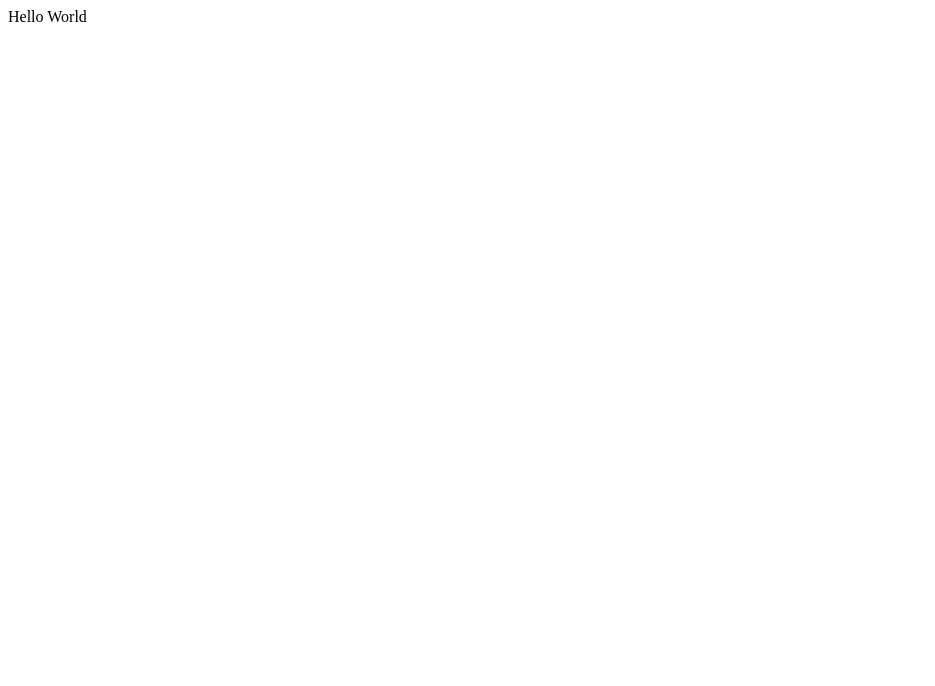
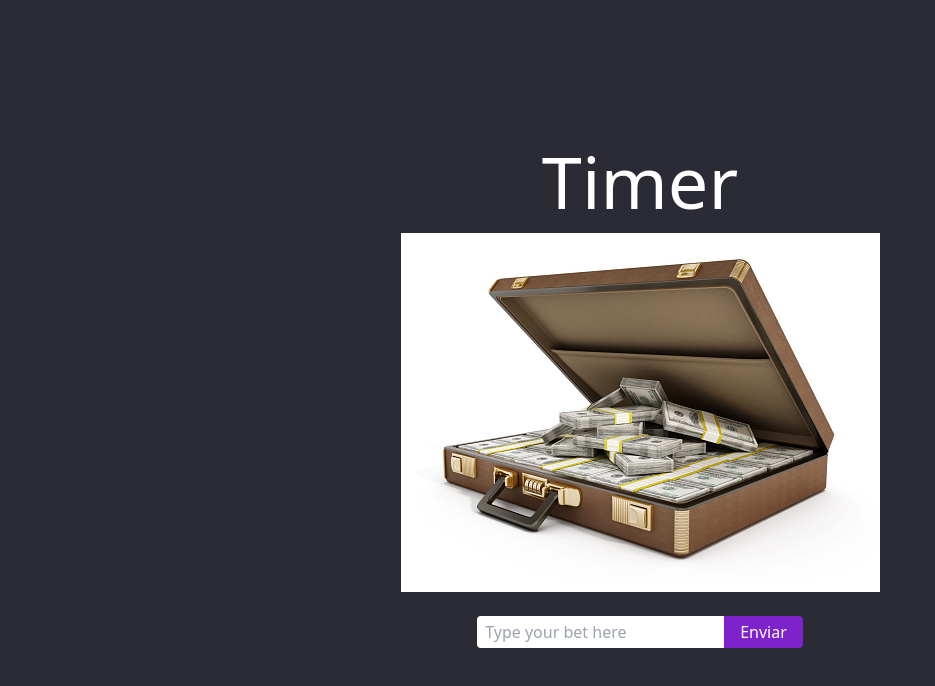
Before and after one commit to Matchobas/Lowest-bet-game-front, a React (Vite) app: page / in a window 1280 px wide. Shown: the top 686 px of the page, without its empty margins (0-935 px from the left). Built offline with nearby package versions, Linux system fonts and the light colour scheme.

Commit message:
Created first HTML and CSS structure

```diff
--- a/package.json
+++ b/package.json
@@ -15,6 +15,9 @@
     "@types/react": "^18.0.0",
     "@types/react-dom": "^18.0.0",
     "@vitejs/plugin-react": "^1.3.0",
+    "autoprefixer": "^10.4.7",
+    "postcss": "^8.4.14",
+    "tailwindcss": "^3.0.24",
     "typescript": "^4.6.3",
     "vite": "^2.9.9"
   }
--- /dev/null
+++ b/postcss.config.js
@@ -0,0 +1,6 @@
+module.exports = {
+  plugins: {
+    tailwindcss: {},
+    autoprefixer: {},
+  },
+}
--- a/src/App.tsx
+++ b/src/App.tsx
@@ -1,5 +1,14 @@
+import suitcaseImg from './assets/suitcaseMoney.jpeg';
+
 export function App() {
   return (
-    <div>Hello World</div>
+    <div className="h-screen flex flex-col items-center justify-center text-center">
+      <h2 className="text-white text-7xl p-4">Timer</h2>
+      <img src={suitcaseImg} />
+      <form className="py-6">
+        <input className="rounded-l h-8 p-2" type="number" placeholder="Type your bet here"></input>
+        <button className="px-4 h-8 bg-purple-700 text-white rounded-r">Enviar</button>
+      </form>
+    </div>
   )
 }
--- /dev/null
+++ b/src/global.css
@@ -0,0 +1,7 @@
+@tailwind base;
+@tailwind components;
+@tailwind utilities;
+
+body {
+  @apply bg-[#2b2b35] text-zinc-100
+}
--- a/src/main.tsx
+++ b/src/main.tsx
@@ -1,6 +1,8 @@
 import React from 'react'
 import ReactDOM from 'react-dom/client'
 import { App } from './App'
+
+import './global.css'
 
 ReactDOM.createRoot(document.getElementById('root')!).render(
   <React.StrictMode>
--- /dev/null
+++ b/tailwind.config.js
@@ -0,0 +1,7 @@
+module.exports = {
+  content: ["./src/**/*.tsx"],
+  theme: {
+    extend: {},
+  },
+  plugins: [],
+}
```
Also changed, not shown: src/assets/suitcaseMoney.jpeg (added), 1 other file (tests, documents, lock files or other folders).
